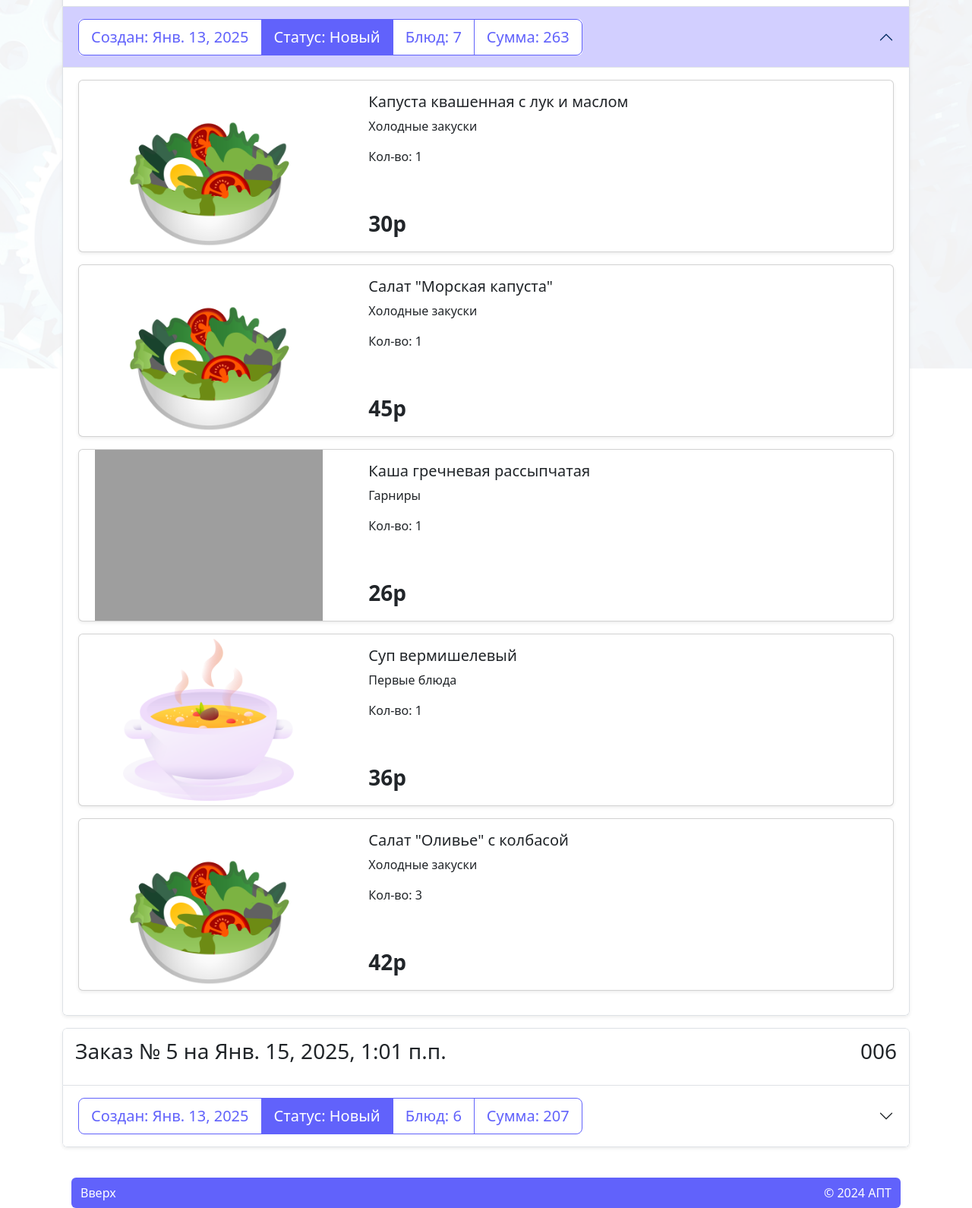
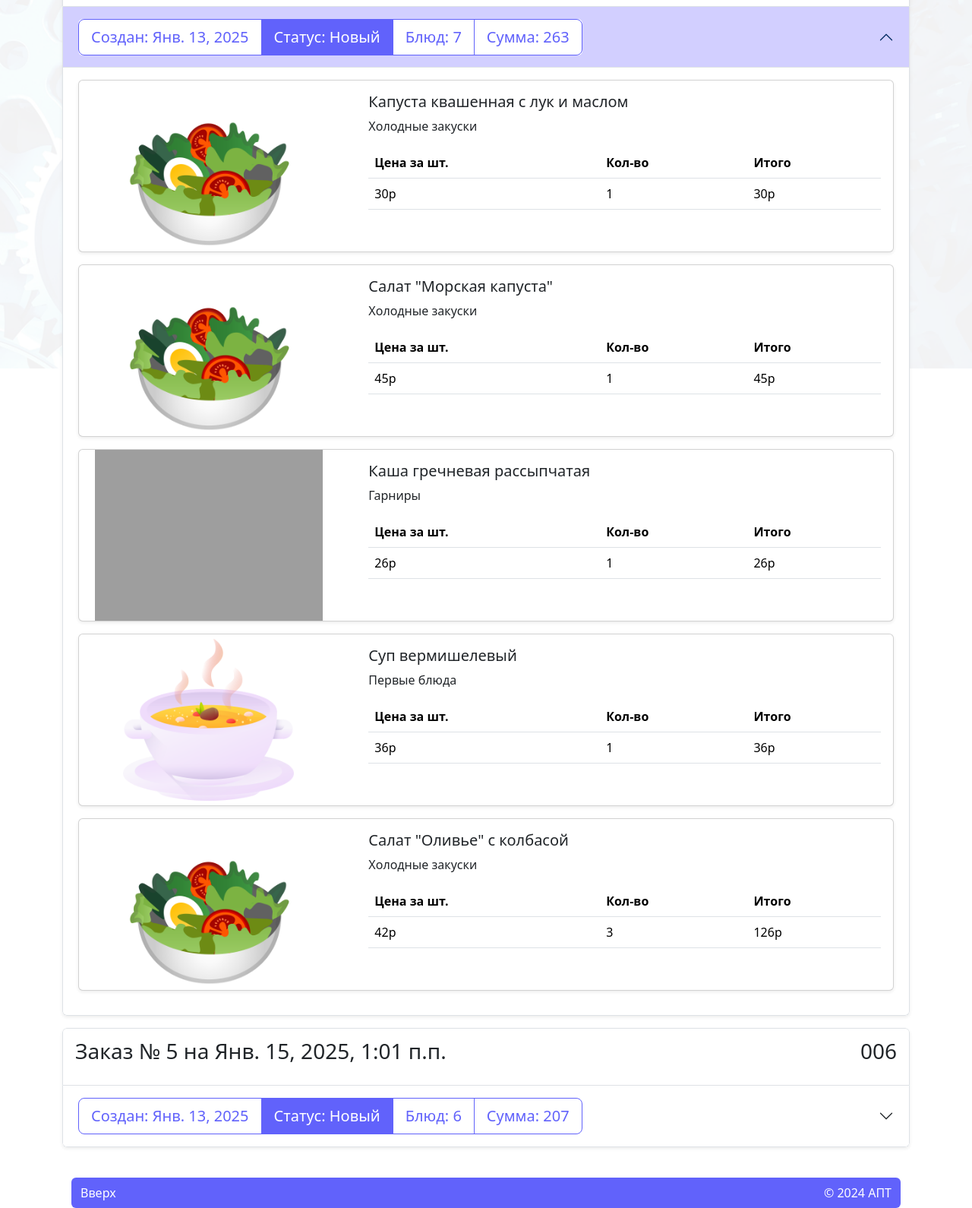
Before and after one commit to EvenGrin/apt_delivery_evg, a Django app: page /deliver/order_list/ in a window 1280 px wide, after a click that opens the changed part. Shown: the part 315-1905 px from the top of the page at 76% size. Run offline with Django 3.2, Linux system fonts and the light colour scheme; a user stored in the database is signed in; data comes from the database, SQL or seed files in the repository; both versions use the stored data as it was after the commit; parts of the project's set-up code (start-up, migrations or seed data) failed here and were passed over; some libraries are stand-ins or nearby versions; grey boxes are pictures that could not be loaded.

Commit message:
доставка

```diff
--- a/deliver/views.py
+++ b/deliver/views.py
@@ -32,10 +32,10 @@ def update_status(request):
     order_id = request.GET['order_id']
     if Order.objects.filter(id=order_id, status=4):
         order = Order.objects.filter(id=order_id).update(status=6)
-        return JsonResponse({'class_add': 'delivered', 'class_remove': 'in_way', 'html': 'Изменить на джоставлен'})
+        return JsonResponse({'class_add': 'delivered, btn-outline-success', 'class_remove': 'in_way, btn-primary', 'html': 'Изменить на доставлен'})
     elif Order.objects.filter(id=order_id, status=6):
         order = Order.objects.filter(id=order_id).update(status=7)
-        return JsonResponse({'class_add': 'btn-outline', 'class_remove': 'delivered', 'html': 'Изменен'})
+        return JsonResponse({'class_add': 'btn-outline-success', 'class_remove': 'delivered, btn-primary', 'html': 'Изменен на доставлен'})
 
 
 @login_required
--- a/home/static/deliver/js/script.js
+++ b/home/static/deliver/js/script.js
@@ -12,7 +12,7 @@ $(document).ready(function () {
     $(document).on("click", ".in_way, .delivered", function (e) {
     $.get("/deliver/update_status/", { order_id:  $(this).data("id")}, (data) => {
             console.log($(this))
-            $(this).html(data.message).addClass(data.class_add).removeClass(data.class_remove)
+            $(this).html(data.html).addClass(data.class_add).removeClass(data.class_remove)
         });
     });
 
--- a/home/templates/order/elements/order_item_meals.html
+++ b/home/templates/order/elements/order_item_meals.html
@@ -7,11 +7,26 @@
             <div class="card-body d-flex flex-column justify-content-between h-100">
                 <div>
                     <h5 class="card-title name_meal">{{meal.meal.name}}</h5>
-                    <p class="card-text name_cat">{{meal.meal.category.name}}</p><span>Кол-во: {{meal.amount}}</span>
+                    <p class="card-text name_cat">{{meal.meal.category.name}}</p>
+                    <table class="table fs-6">
+                    <thead>
+                    <tr>
+                        <th scope="col">Цена за шт.</th>
+                        <th scope="col">Кол-во</th>
+                        <th scope="col">Итого</th>
+                    </tr>
+                    </thead>
+                    <tbody>
+                    <tr>
+                        <td>{{meal.meal.price}}р</td>
+                        <td>{{meal.amount}}</td>
+                        <td>{{meal.total_price}}р</td>
+                    </tr>
+                    </tbody>
+                </table>
                 </div>
 
-                <div class="price_meal fs-3 fw-semibold"><span>{{meal.meal.price}}р</span>
-                </div>
+
 
             </div>
         </div>
--- a/order/models.py
+++ b/order/models.py
@@ -88,5 +88,9 @@ class OrderMeal(models.Model):
         verbose_name = 'Заказ блюд'
         verbose_name_plural = 'Заказы блюд'
 
+    @property
+    def total_price(self):
+        return self.meal.price * self.amount
+
     def __str__(self):
         return f'{self.order}'
```
Also changed, not shown: order/admin.py (+29 -6 lines), db.sqlite3.
